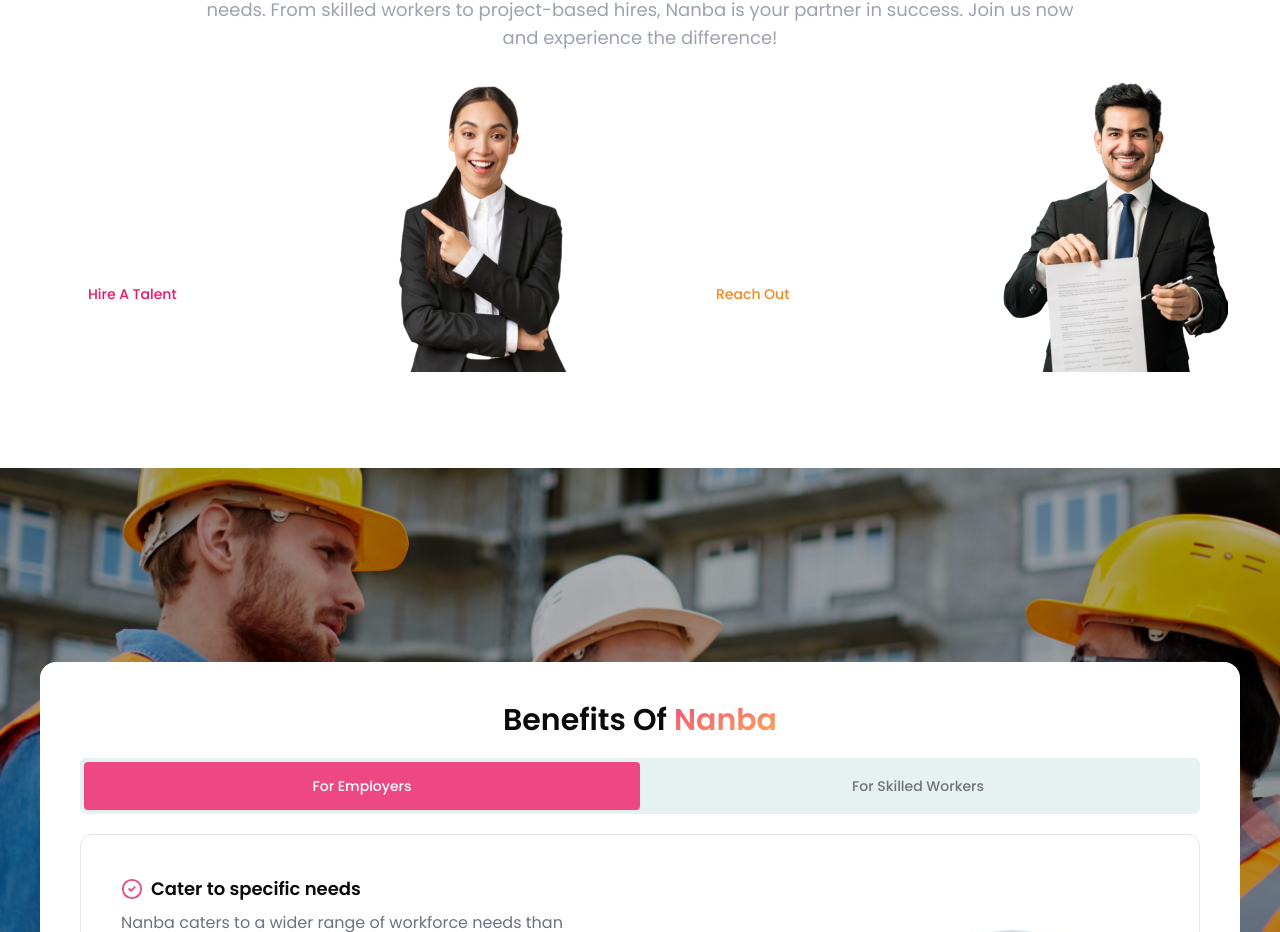
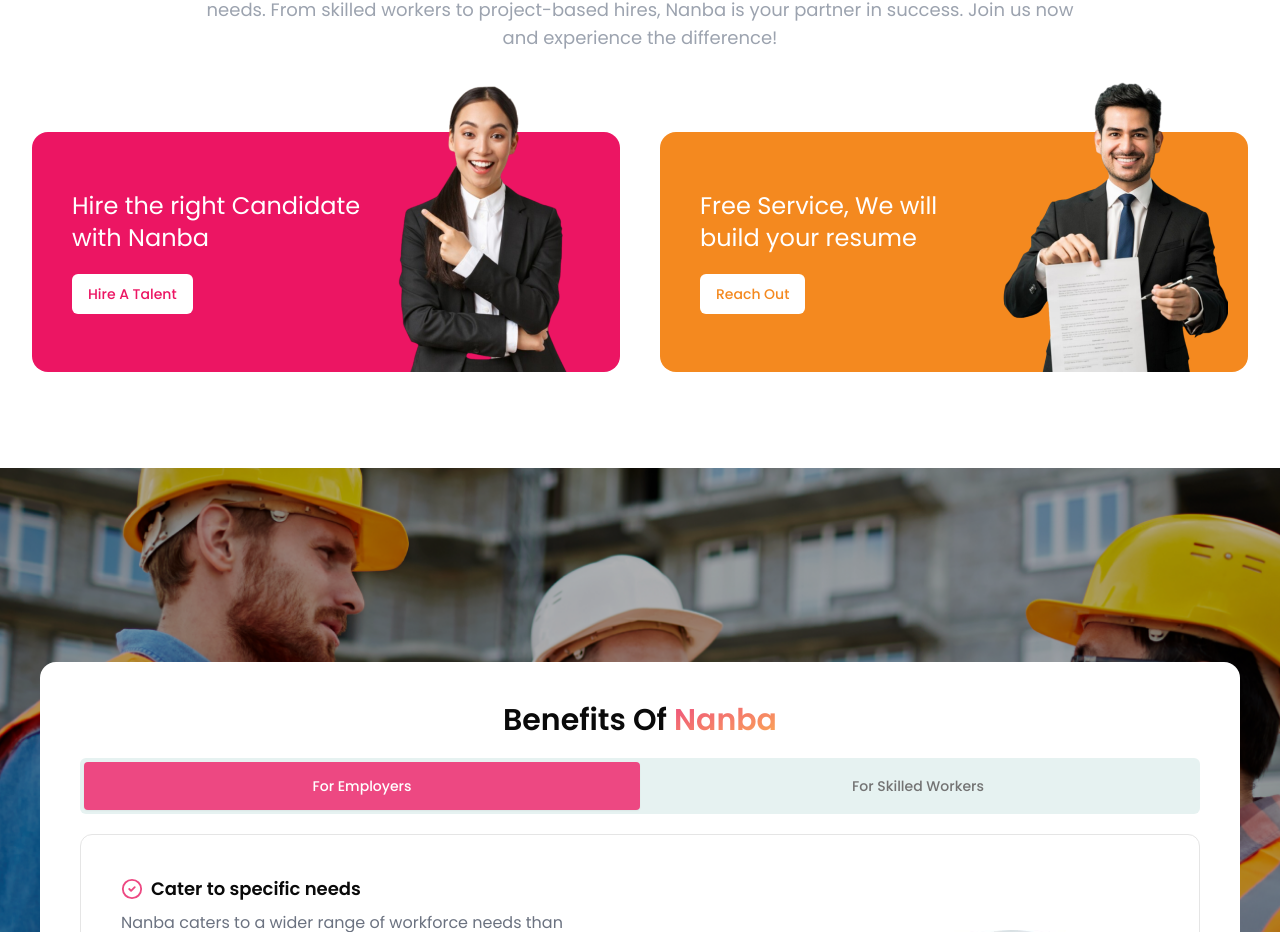
Before and after one commit to Digiconnekt/nanba, a React (Vite) app: page / in a window 1280 px wide. Shown: the part 3599-4531 px from the top of the page. Built offline with nearby package versions, Linux system fonts and the light colour scheme.

Commit message:
begin exp bg fixed

```diff
--- a/src/pages/Home/partials/BeginExp.jsx
+++ b/src/pages/Home/partials/BeginExp.jsx
@@ -5,7 +5,7 @@
   {
     title: "Hire the right Candidate with Nanba",
     img: "hire-candidate.png",
-    bg: "#EC1563",
+    bg: "bg-[#EC1563]",
     trigger: (
       <Button className="bg-white text-[#EC1563] hover:bg-white/90">
         Hire A Talent
@@ -15,7 +15,7 @@
   {
     title: "Free Service, We will build your resume",
     img: "build-resume.png",
-    bg: "#F4891F",
+    bg: "bg-[#F4891F]",
     trigger: (
       <Button className="bg-white text-[#F4891F] hover:bg-white/90">
         Reach Out
@@ -45,7 +45,7 @@
         <div className="grid grid-cols-12 gap-y-10 sm:gap-10 mt-20">
           {beginExpData.map((data, i) => (
             <div
-              className={`col-span-12 md:col-span-6 bg-[${data.bg}] p-10 rounded-2xl h-60 relative flex items-center`}
+              className={`col-span-12 md:col-span-6 ${data.bg} p-10 rounded-2xl h-60 relative flex items-center`}
               key={i}
             >
               <div className="lg:max-w-[200px] xl:max-w-[300px] ">
```
